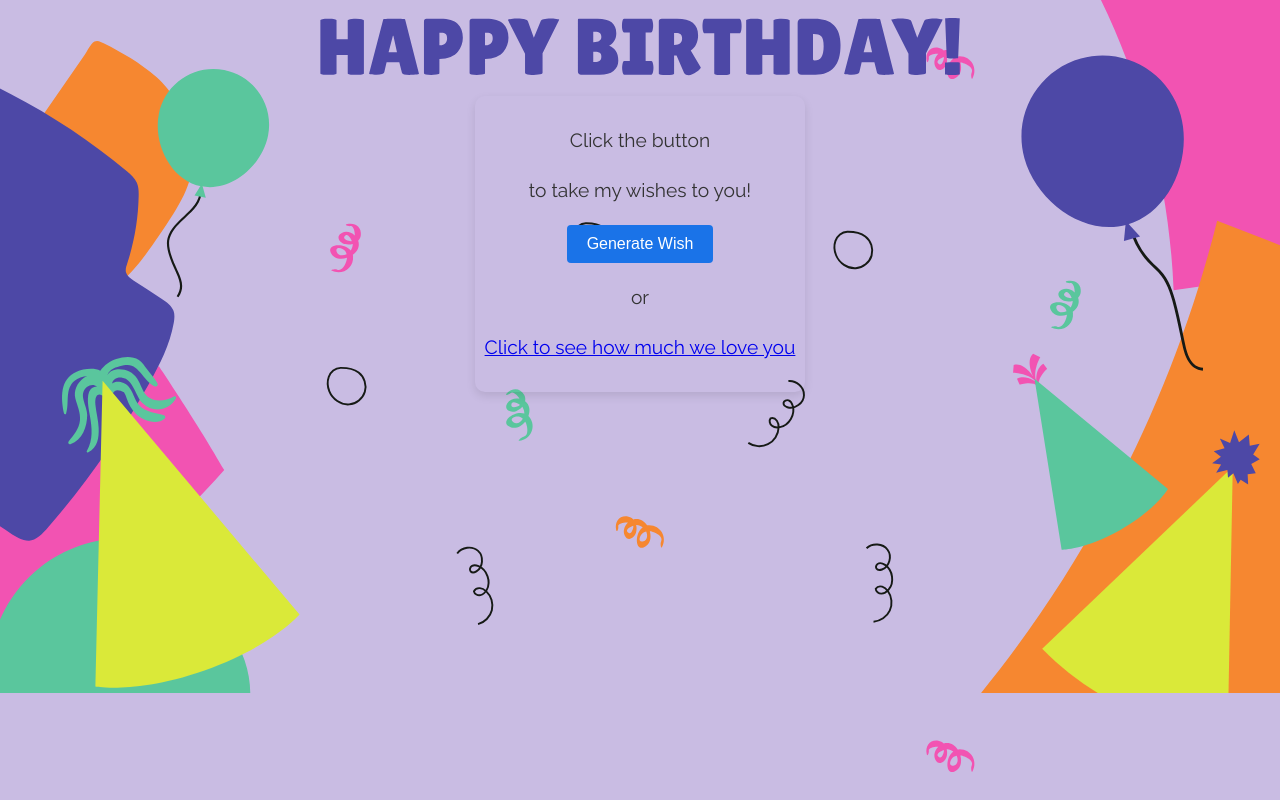
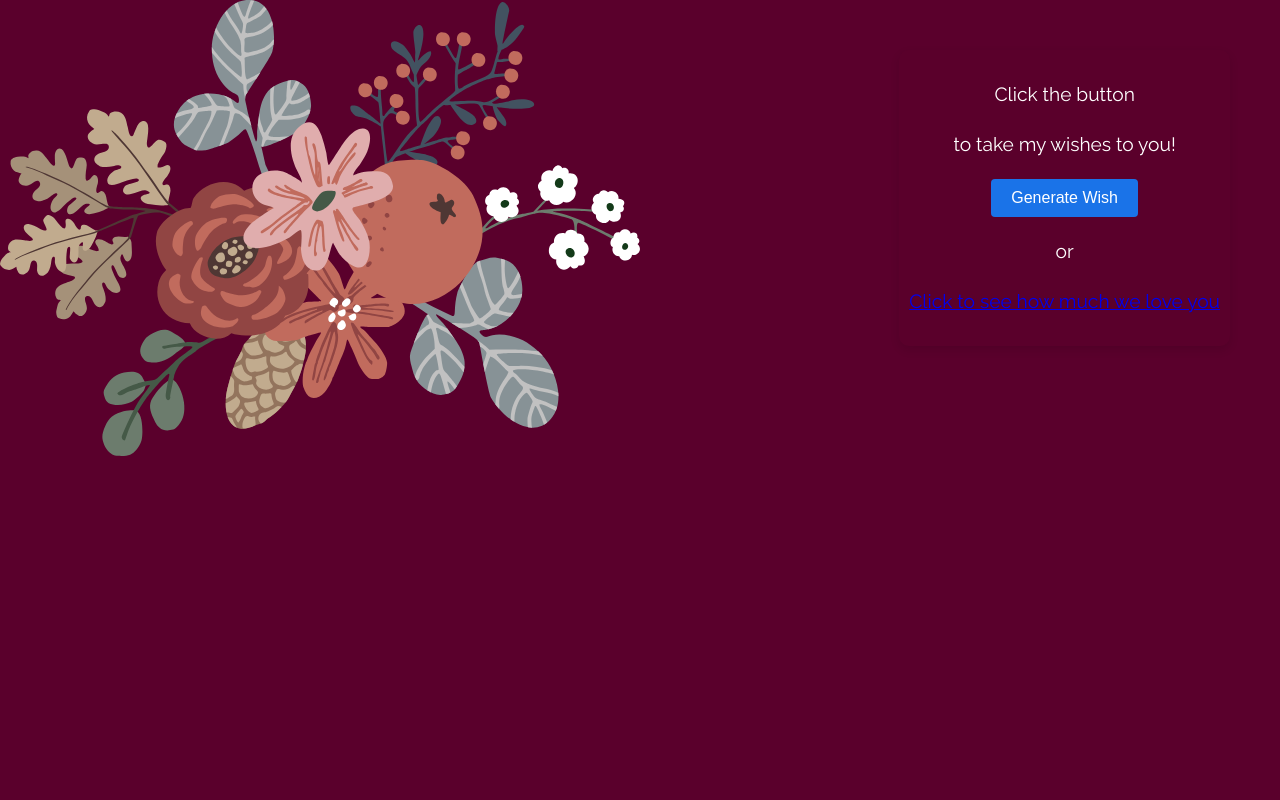
Before and after one commit to VKlapan/birthdayGenerator, a Flask app: page / in a window 1280 px wide. Run offline with Flask 2, Linux system fonts and the light colour scheme.

Commit message:
updated the design

```diff
--- a/static/style.css
+++ b/static/style.css
@@ -1,51 +1,47 @@
 body {
   font-family: "Raleway", serif;
   text-align: center;
-  color: #333;
-  background-color: #c9bce3;
-  background-image: url("./images/bg.svg");
+  color: #fff;
+  background-color: #5a002c;
+  /* background-image: url("./images/bg.svg"); */
   background-size: contain;
   background-position: center;
   background-repeat: repeat-y;
   margin: 0;
 }
 h1 {
-  color: #4d48a6;
+  color: #fff;
   font-size: 3rem;
 }
 .box {
   height: 100%;
-  display: flex;
-  justify-content: space-between;
+  position: relative;
 }
 
 .left-field {
-  min-width: 300px;
-  @media (width <= 1024px) {
-    display: none;
-  }
+  height: 100vh;
+  display: flex;
+  flex-direction: column;
+  justify-content: flex-start;
 }
 
-.right-field {
-  min-width: 300px;
-  @media (width <= 1024px) {
-    min-width: 150px;
+.center-field {
+  padding: 30px;
+  position: absolute;
+  top: 20px;
+  right: 20px;
+  @media (width <= 400px) {
+    top: 25%;
   }
 }
 
 .image-field {
-  height: 100%;
-  width: 300px;
-  @media (width <= 1024px) {
-    width: 150px;
+  width: 50%;
+  @media (width <= 400px) {
+    width: 100%;
   }
 }
-.image-title {
-  height: 100%;
-  @media (width <= 1024px) {
-    width: 150px;
-  }
-}
+
 p {
   font-size: 1.2rem;
   line-height: 1.6;
@@ -56,9 +52,13 @@ p {
 .container {
   padding: 10px;
   border-radius: 10px;
+  background-color: rgba(90, 0, 44, 0.4);
   box-shadow: 0 4px 10px rgba(0, 0, 0, 0.1);
   display: inline-block;
-  max-width: 400px;
+  max-width: 500px;
+  @media (width <= 1024px) {
+    max-width: 300px;
+  }
 }
 
 button {
--- a/templates/birthday.html
+++ b/templates/birthday.html
@@ -21,9 +21,6 @@
         <img class="image-field" src="./static/images/left-field.svg" alt="" />
       </div>
       <div class="center-field">
-        <div>
-          <img class="image-title" src="./static/images/bd.svg" alt="" />
-        </div>
         <div class="container">
           {% if not header or not body1 %}
 
@@ -55,9 +52,6 @@
           </p>
         </div>
       </div>
-      <div class="right-field">
-        <img class="image-field" src="./static/images/right-field.svg" alt="" />
-      </div>
     </div>
   </body>
 </html>
```
Also changed, not shown: static/images/left-field.svg.
